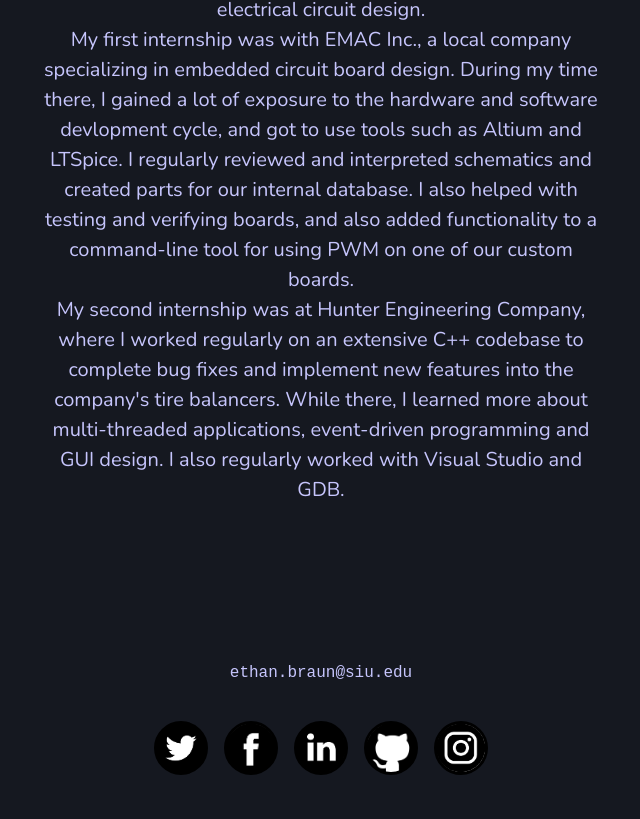
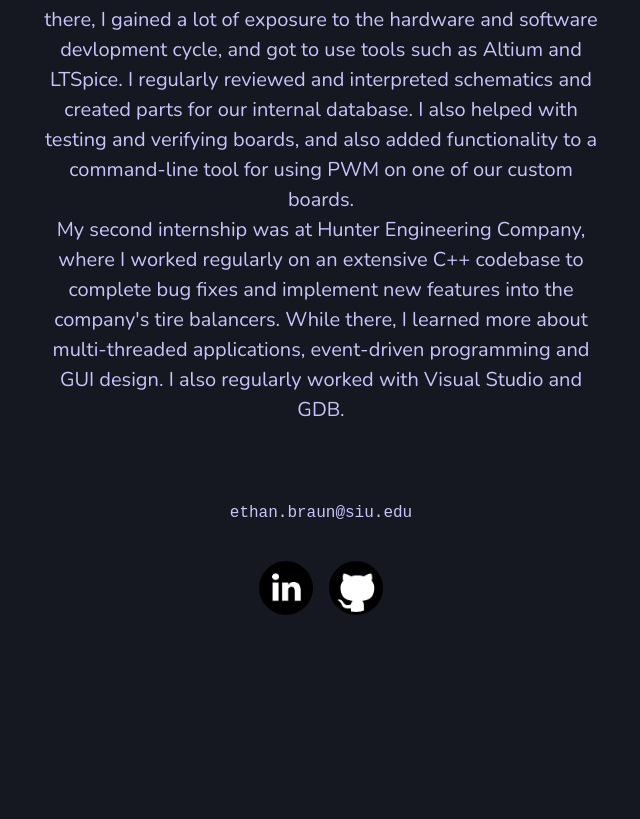
Before and after one commit to linkachuECE/portfolioSite, a plain HTML site: page index.html in a window 1280 px wide. Shown: the part 2391-3210 px from the top of the page, without its empty margins (319-959 px from the left). After the commit the page ends 3050 px from the top, so only its background shows below. Drawn offline with nearby package versions, Linux system fonts and the light colour scheme; a web font is replaced by a local one.

Commit message:
Removed links to unneccesary social media

```diff
--- a/index.html
+++ b/index.html
@@ -90,19 +90,10 @@
                 </div>
                 <ul class="socialMedia">
                     <li>
-                        <a id="twitter" href="https://twitter.com/linkachu00" target="_blank"></a>
-                    </li>
-                    <li>
-                        <a id="facebook" href="https://www.facebook.com/profile.php?id=100011466630540" target="_blank"></a>
-                    </li>
-                    <li>
                         <a id="linkedin" href="https://www.linkedin.com/in/ethan-braun/" target="_blank"></a>
                     </li>
                     <li>
                         <a id="github" href="https://github.com/linkachuECE" target="_blank"></a>
-                    </li>
-                    <li>
-                        <a id="insta" href="https://www.instagram.com/braun_comma_ethan/" target="_blank"></a>
                     </li>
                 </ul>
             </footer>
--- a/styles/styles.css
+++ b/styles/styles.css
@@ -128,7 +128,7 @@ main {
 }
 
 section {
-    margin-bottom: 10em;
+    margin-bottom: 5em;
 }
 
 /* Anchors */
```
